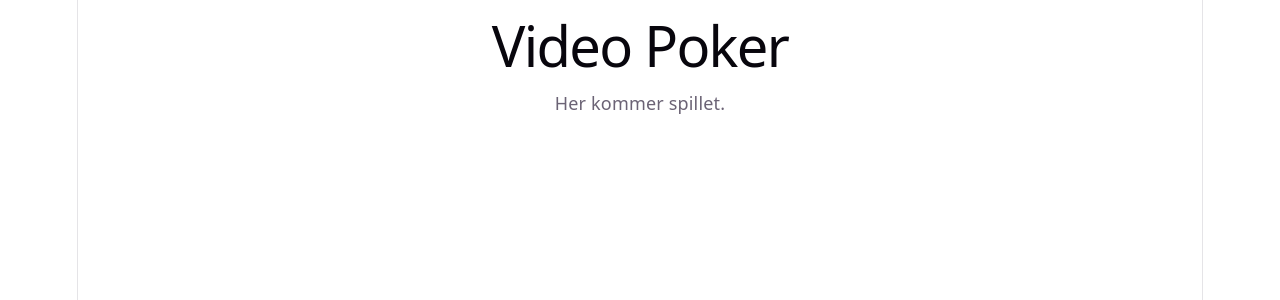
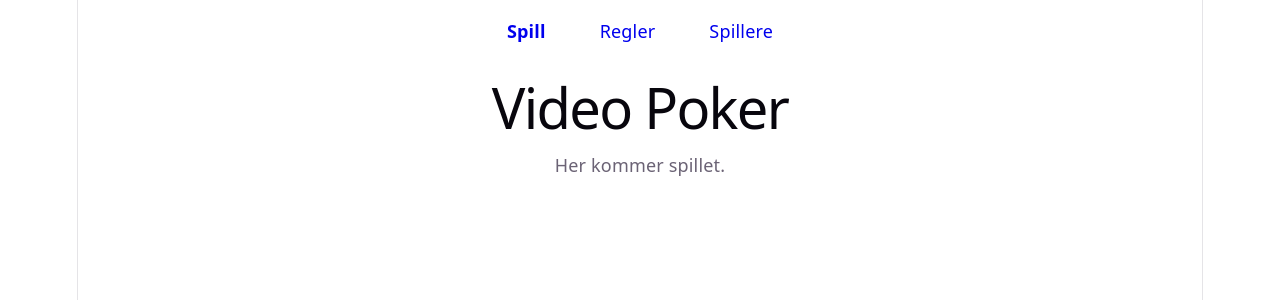
Before and after one commit to vildehf/video-poker, a React (Vite) app: page / in a window 1280 px wide. Shown: the top 300 px of the page. Built offline with nearby package versions, Linux system fonts and the light colour scheme.

Commit message:
feat: add nagigation header

```diff
--- a/src/App.tsx
+++ b/src/App.tsx
@@ -2,14 +2,18 @@ import { Route, Routes } from "react-router";
 import GamePage from "./pages/GamePage";
 import RulesPage from "./pages/RulesPage";
 import PlayersPage from "./pages/PlayersPage";
+import Header from "./components/Header/Header";
 import "./App.css";
 
 export default function App() {
   return (
-    <Routes>
-      <Route path="/" element={<GamePage />} />
-      <Route path="/regler" element={<RulesPage />} />
-      <Route path="/spillere" element={<PlayersPage />} />
-    </Routes>
+    <>
+      <Header />
+      <Routes>
+        <Route path="/" element={<GamePage />} />
+        <Route path="/regler" element={<RulesPage />} />
+        <Route path="/spillere" element={<PlayersPage />} />
+      </Routes>
+    </>
   );
 }
--- /dev/null
+++ b/src/components/Header/Header.module.css
@@ -0,0 +1,19 @@
+.navBar {
+  display: flex;
+  justify-content: center;
+  padding: 0.5rem;
+  gap: 1rem;
+
+  a {
+    padding: 0.5rem 1rem;
+    text-decoration: none;
+  }
+
+  a:hover {
+    text-decoration: underline;
+  }
+
+  :global(.active) {
+    font-weight: 700;
+  }
+}
--- /dev/null
+++ b/src/components/Header/Header.tsx
@@ -0,0 +1,14 @@
+import { NavLink } from "react-router";
+import styles from "./Header.module.css";
+
+export default function Header() {
+  return (
+    <header>
+      <nav className={styles.navBar}>
+        <NavLink to="/">Spill</NavLink>
+        <NavLink to="/regler">Regler</NavLink>
+        <NavLink to="/spillere">Spillere</NavLink>
+      </nav>
+    </header>
+  );
+}
```
